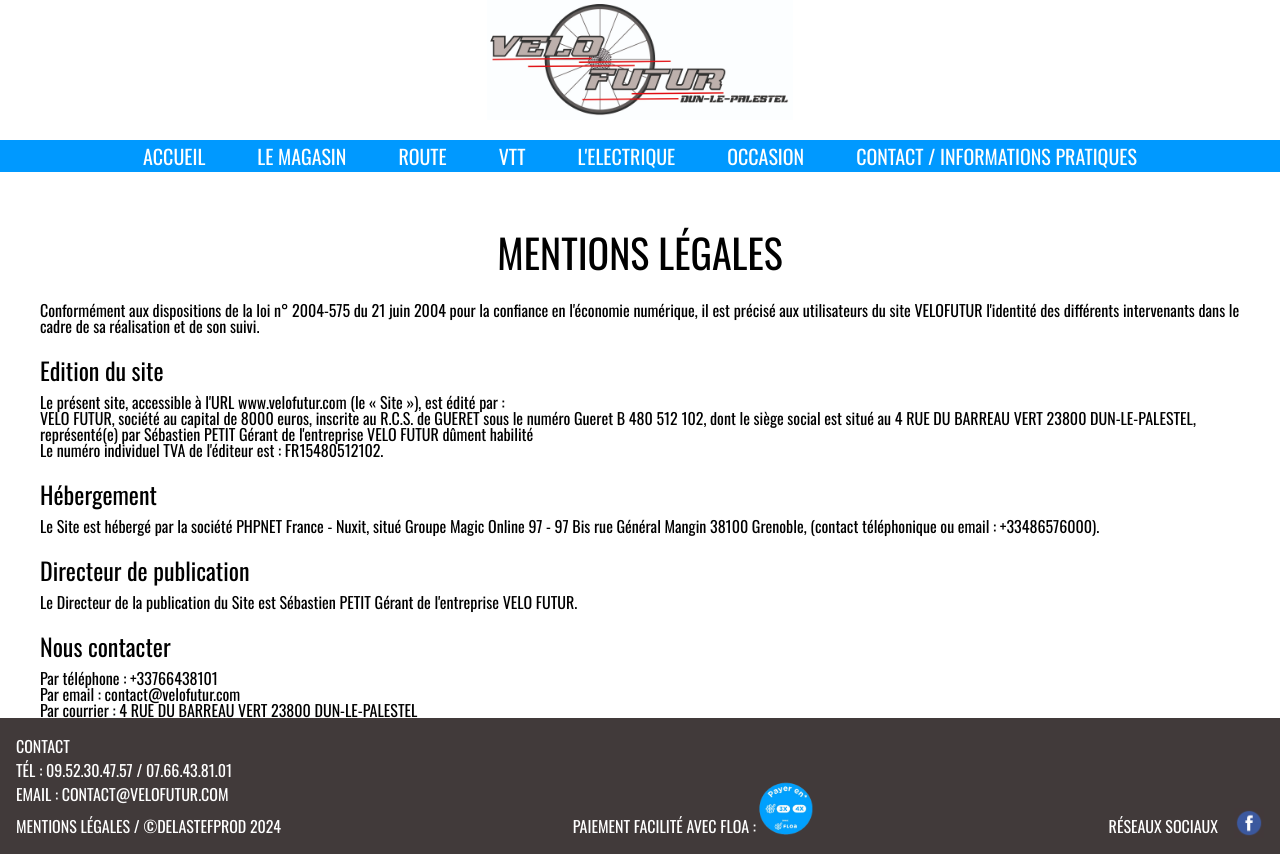
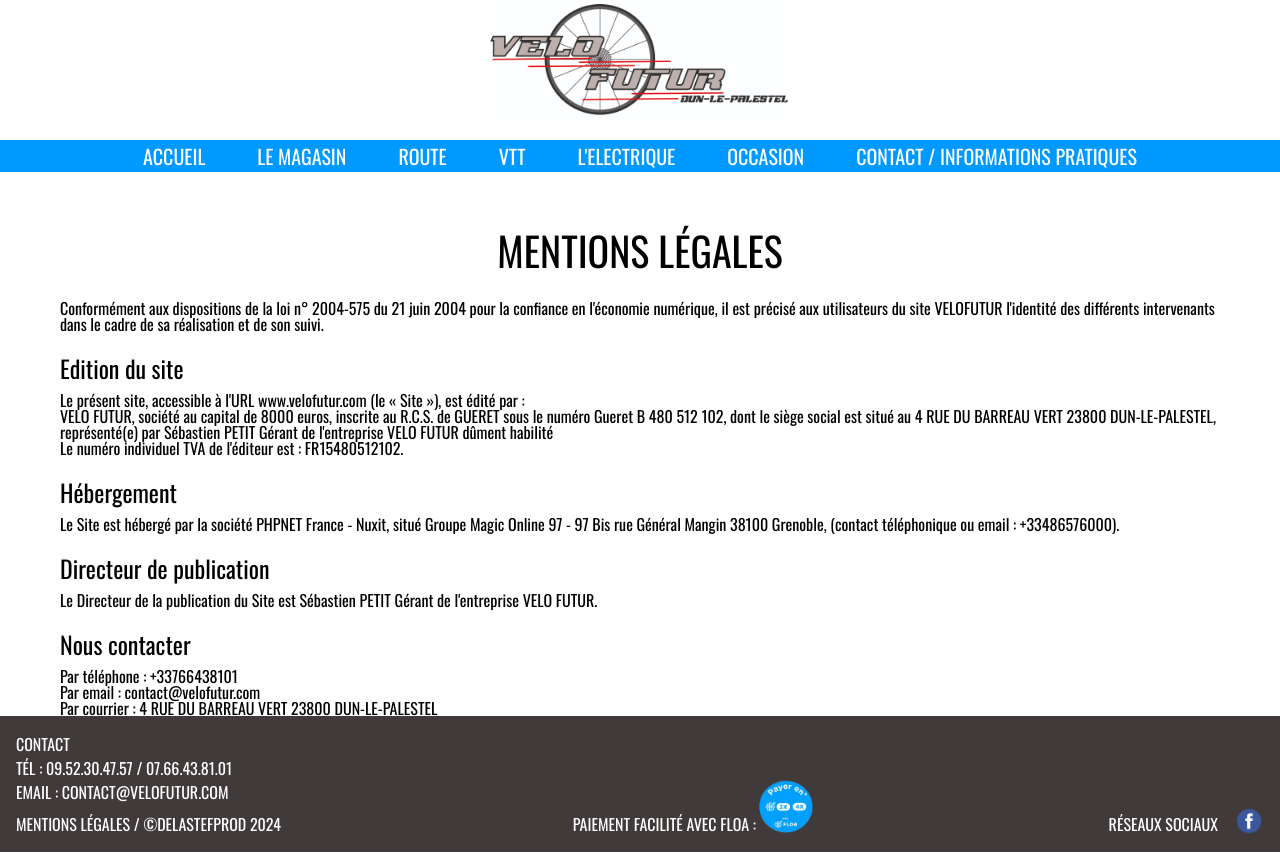
Before and after one commit to Erkomxtil/velo-futur, a React (Vite) app: page /legal in a window 1280 px wide. Built offline with nearby package versions, Linux system fonts and the light colour scheme.

Commit message:
Ajout du padding sur la partie légale

```diff
--- a/src/pages/Legal.jsx
+++ b/src/pages/Legal.jsx
@@ -2,7 +2,7 @@
 
 export const Legal = () => {
   return (
-    <div className="flex m-auto max-w-[1200px]">
+    <div className="flex m-auto max-w-[1200px] px-[20px]">
       <p>
         <Titlepage title="Mentions légales"/>
         Conformément aux dispositions de la loi n° 2004-575 du 21 juin 2004 pour la confiance en l&#39;économie numérique, il est précisé aux utilisateurs du site VELOFUTUR l&#39;identité des différents intervenants dans le cadre de sa réalisation et de son suivi. <br />
```
